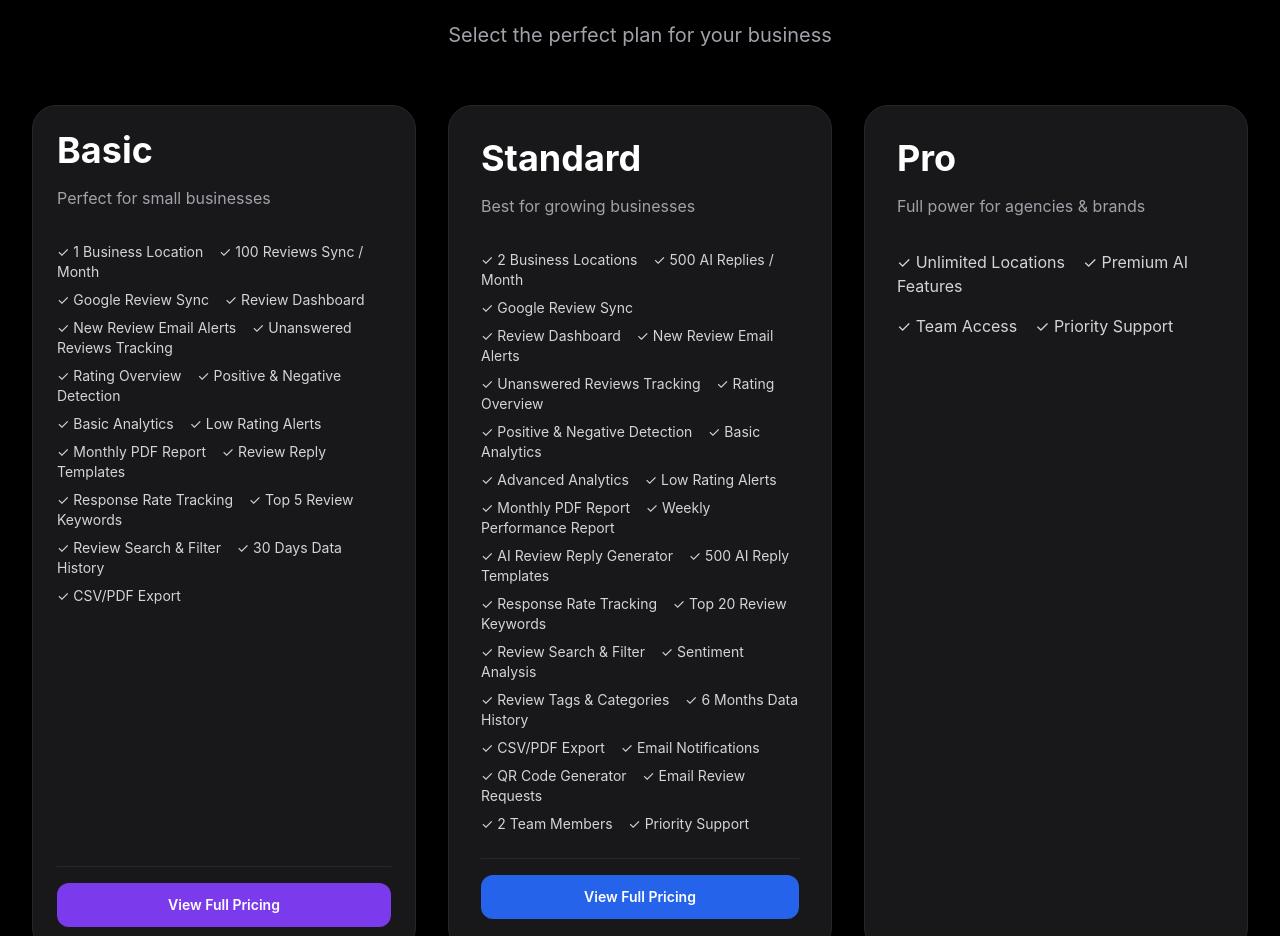
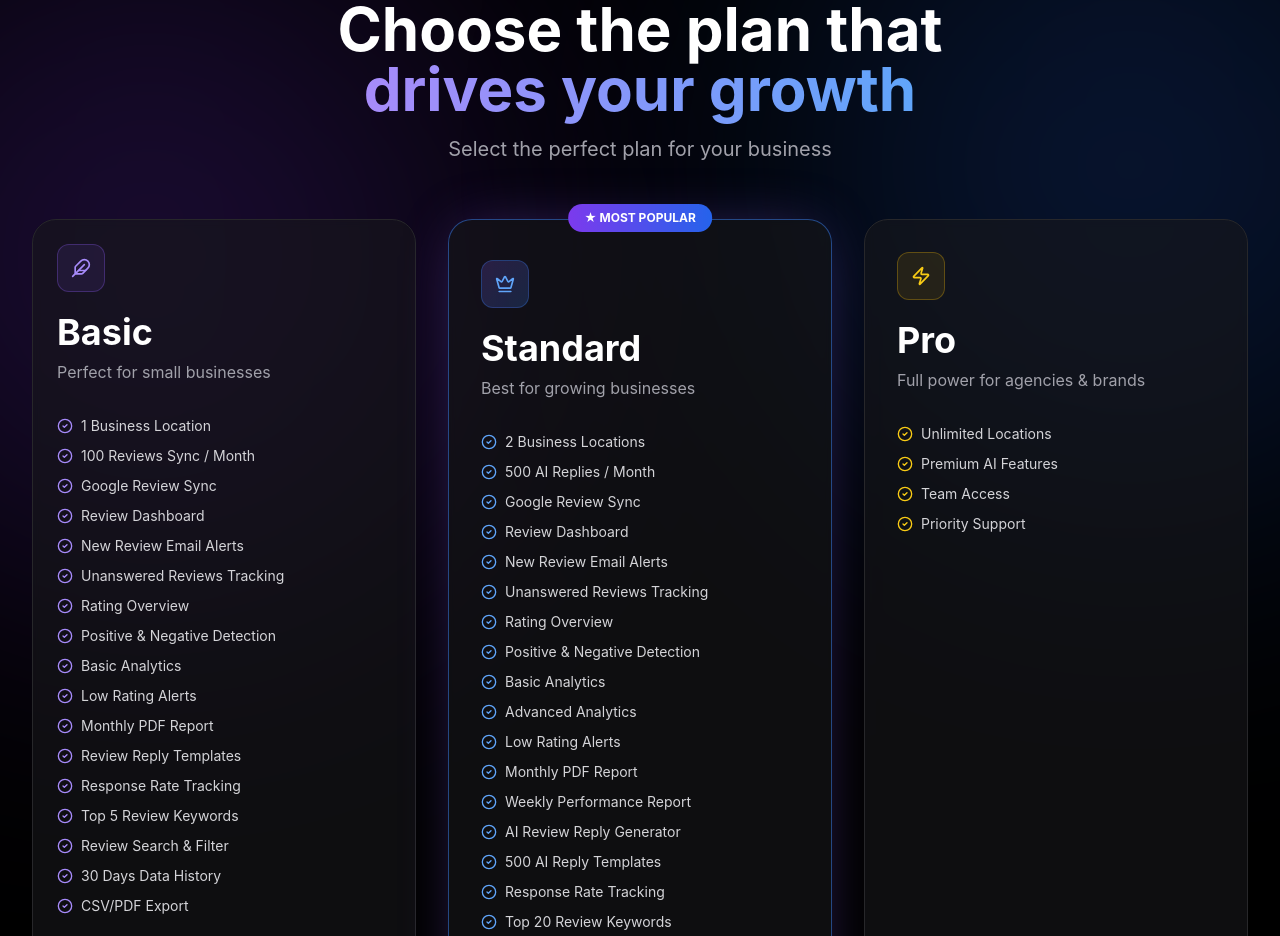
Before and after one commit to afnankhan123456/reviewreply-ai, a Next.js app: page /plans in a window 1280 px wide. Shown: the part 276-1212 px from the top of the page. Built offline with nearby package versions, Linux system fonts and the light colour scheme.

Commit message:
Update page.tsx

```diff
--- a/app/plans/page.tsx
+++ b/app/plans/page.tsx
@@ -2,10 +2,74 @@
 
 import Link from "next/link";
 import Image from "next/image";
+import { CheckCircle2, Feather, Crown, Zap, ArrowRight, Gift, Sparkles } from "lucide-react";
+
+const basicFeatures = [
+  "1 Business Location",
+  "100 Reviews Sync / Month",
+  "Google Review Sync",
+  "Review Dashboard",
+  "New Review Email Alerts",
+  "Unanswered Reviews Tracking",
+  "Rating Overview",
+  "Positive & Negative Detection",
+  "Basic Analytics",
+  "Low Rating Alerts",
+  "Monthly PDF Report",
+  "Review Reply Templates",
+  "Response Rate Tracking",
+  "Top 5 Review Keywords",
+  "Review Search & Filter",
+  "30 Days Data History",
+  "CSV/PDF Export",
+];
+
+const standardFeatures = [
+  "2 Business Locations",
+  "500 AI Replies / Month",
+  "Google Review Sync",
+  "Review Dashboard",
+  "New Review Email Alerts",
+  "Unanswered Reviews Tracking",
+  "Rating Overview",
+  "Positive & Negative Detection",
+  "Basic Analytics",
+  "Advanced Analytics",
+  "Low Rating Alerts",
+  "Monthly PDF Report",
+  "Weekly Performance Report",
+  "AI Review Reply Generator",
+  "500 AI Reply Templates",
+  "Response Rate Tracking",
+  "Top 20 Review Keywords",
+  "Review Search & Filter",
+  "Sentiment Analysis",
+  "Review Tags & Categories",
+  "6 Months Data History",
+  "CSV/PDF Export",
+  "Email Notifications",
+  "QR Code Generator",
+  "Email Review Requests",
+  "2 Team Members",
+  "Priority Support",
+];
+
+const proFeatures = [
+  "Unlimited Locations",
+  "Premium AI Features",
+  "Team Access",
+  "Priority Support",
+];
 
 export default function PlansPage() {
   return (
-    <div className="min-h-screen bg-black text-white px-4 md:px-8 py-6">
+    <div className="min-h-screen bg-black text-white px-4 md:px-8 py-6 relative overflow-hidden">
+
+      {/* Background glow orbs */}
+      <div className="absolute top-[10%] left-[-200px] w-[700px] h-[700px] rounded-full bg-violet-600/20 blur-[140px] pointer-events-none" />
+      <div className="absolute top-[5%] right-[-200px] w-[700px] h-[700px] rounded-full bg-blue-600/20 blur-[140px] pointer-events-none" />
+
+      <div className="relative z-10">
 
         {/* TOP HEADER */}
         <div className="border-b border-zinc-800 pb-8 mb-16">
@@ -42,6 +106,8 @@ export default function PlansPage() {
 
               <div className="flex items-center gap-3 bg-zinc-900 border border-zinc-800 px-5 py-3 rounded-2xl hover:border-violet-500 transition-all cursor-pointer w-fit">
 
+                <Gift size={16} className="text-violet-400" />
+
                 <span className="text-base md:text-lg font-semibold">
                   Refer & Earn
                 </span>
@@ -61,8 +127,17 @@ export default function PlansPage() {
         {/* HEADING */}
         <div className="text-center mb-14">
 
-        <h1 className="text-4xl md:text-6xl font-bold mb-4">
-          Choose Your Plan
+          <div className="inline-flex items-center gap-2 bg-zinc-900 border border-violet-500/40 rounded-full px-4 py-1.5 mb-6">
+            <Sparkles size={14} className="text-violet-400" />
+            <span className="text-xs font-semibold tracking-widest text-violet-300">PRICING PLANS</span>
+          </div>
+
+          <h1 className="text-4xl md:text-6xl font-bold mb-4 leading-tight">
+            Choose the plan that
+            <br />
+            <span className="bg-gradient-to-r from-violet-400 to-blue-400 bg-clip-text text-transparent">
+              drives your growth
+            </span>
           </h1>
 
           <p className="text-zinc-400 text-lg md:text-xl">
@@ -77,9 +152,13 @@ export default function PlansPage() {
           {/* BASIC */}
           <Link href="/plans/basic/pricing" className="h-full">
 
-          <div className="bg-zinc-900 border border-zinc-800 rounded-3xl p-6 hover:border-violet-500 transition-all cursor-pointer h-full flex flex-col">
+            <div className="bg-zinc-900/60 backdrop-blur-sm border border-zinc-800 rounded-3xl p-6 hover:border-violet-500 transition-all cursor-pointer h-full flex flex-col">
 
-            <h2 className="text-3xl md:text-4xl font-bold mb-4">
+              <div className="w-12 h-12 rounded-xl bg-violet-500/10 border border-violet-500/30 flex items-center justify-center mb-5">
+                <Feather size={20} className="text-violet-400" />
+              </div>
+
+              <h2 className="text-3xl md:text-4xl font-bold mb-2">
                 Basic
               </h2>
 
@@ -87,21 +166,19 @@ export default function PlansPage() {
                 Perfect for small businesses
               </p>
 
-            <div className="space-y-2 text-zinc-300 text-sm flex-1">
-              <div>✓ 1 Business Location &nbsp;&nbsp; ✓ 100 Reviews Sync / Month</div>
-              <div>✓ Google Review Sync &nbsp;&nbsp; ✓ Review Dashboard</div>
-              <div>✓ New Review Email Alerts &nbsp;&nbsp; ✓ Unanswered Reviews Tracking</div>
-              <div>✓ Rating Overview &nbsp;&nbsp; ✓ Positive & Negative Detection</div>
-              <div>✓ Basic Analytics &nbsp;&nbsp; ✓ Low Rating Alerts</div>
-              <div>✓ Monthly PDF Report &nbsp;&nbsp; ✓ Review Reply Templates</div>
-              <div>✓ Response Rate Tracking &nbsp;&nbsp; ✓ Top 5 Review Keywords</div>
-              <div>✓ Review Search & Filter &nbsp;&nbsp; ✓ 30 Days Data History</div>
-              <div>✓ CSV/PDF Export</div>
+              <div className="space-y-2.5 text-zinc-300 text-sm flex-1">
+                {basicFeatures.map((feature) => (
+                  <div key={feature} className="flex items-center gap-2">
+                    <CheckCircle2 size={16} className="text-violet-400 shrink-0" />
+                    <span>{feature}</span>
+                  </div>
+                ))}
               </div>
 
               <div className="mt-6 pt-4 border-t border-zinc-800">
-              <div className="bg-violet-600 hover:bg-violet-700 text-white text-center font-semibold py-3 px-6 rounded-xl transition-all text-sm">
-                View Full Pricing
+                <div className="bg-violet-600 hover:bg-violet-700 text-white text-center font-semibold py-3 px-6 rounded-xl transition-all text-sm flex items-center justify-center gap-2">
+                  Get Started
+                  <ArrowRight size={16} />
                 </div>
               </div>
 
@@ -112,9 +189,17 @@ export default function PlansPage() {
           {/* STANDARD */}
           <Link href="/plans/standard/pricing" className="h-full">
 
-          <div className="bg-zinc-900 border border-zinc-800 rounded-3xl p-8 hover:border-blue-500 transition-all cursor-pointer h-full flex flex-col">
+            <div className="relative bg-zinc-900/60 backdrop-blur-sm border border-blue-500/50 rounded-3xl p-8 hover:border-blue-400 transition-all cursor-pointer h-full flex flex-col shadow-[0_0_60px_-15px_rgba(139,92,246,0.4)]">
 
-            <h2 className="text-3xl md:text-4xl font-bold mb-4">
+              <div className="absolute -top-4 left-1/2 -translate-x-1/2 bg-gradient-to-r from-violet-600 to-blue-600 text-white text-xs font-bold px-4 py-1.5 rounded-full flex items-center gap-1.5 whitespace-nowrap">
+                ★ MOST POPULAR
+              </div>
+
+              <div className="w-12 h-12 rounded-xl bg-gradient-to-br from-violet-500/20 to-blue-500/20 border border-blue-500/30 flex items-center justify-center mb-5 mt-2">
+                <Crown size={20} className="text-blue-400" />
+              </div>
+
+              <h2 className="text-3xl md:text-4xl font-bold mb-2">
                 Standard
               </h2>
 
@@ -122,26 +207,19 @@ export default function PlansPage() {
                 Best for growing businesses
               </p>
 
-            <div className="space-y-2 text-zinc-300 text-sm flex-1">
-              <div>✓ 2 Business Locations &nbsp;&nbsp; ✓ 500 AI Replies / Month</div>
-              <div>✓ Google Review Sync</div>
-              <div>✓ Review Dashboard &nbsp;&nbsp; ✓ New Review Email Alerts</div>
-              <div>✓ Unanswered Reviews Tracking &nbsp;&nbsp; ✓ Rating Overview</div>
-              <div>✓ Positive & Negative Detection &nbsp;&nbsp; ✓ Basic Analytics</div>
-              <div>✓ Advanced Analytics &nbsp;&nbsp; ✓ Low Rating Alerts</div>
-              <div>✓ Monthly PDF Report &nbsp;&nbsp; ✓ Weekly Performance Report</div>
-              <div>✓ AI Review Reply Generator &nbsp;&nbsp; ✓ 500 AI Reply Templates</div>
-              <div>✓ Response Rate Tracking &nbsp;&nbsp; ✓ Top 20 Review Keywords</div>
-              <div>✓ Review Search & Filter &nbsp;&nbsp; ✓ Sentiment Analysis</div>
-              <div>✓ Review Tags & Categories &nbsp;&nbsp; ✓ 6 Months Data History</div>
-              <div>✓ CSV/PDF Export &nbsp;&nbsp; ✓ Email Notifications</div>
-              <div>✓ QR Code Generator &nbsp;&nbsp; ✓ Email Review Requests</div>
-              <div>✓ 2 Team Members &nbsp;&nbsp; ✓ Priority Support</div>
+              <div className="space-y-2.5 text-zinc-300 text-sm flex-1">
+                {standardFeatures.map((feature) => (
+                  <div key={feature} className="flex items-center gap-2">
+                    <CheckCircle2 size={16} className="text-blue-400 shrink-0" />
+                    <span>{feature}</span>
+                  </div>
+                ))}
               </div>
 
               <div className="mt-6 pt-4 border-t border-zinc-800">
-              <div className="bg-blue-600 hover:bg-blue-700 text-white text-center font-semibold py-3 px-6 rounded-xl transition-all text-sm">
-                View Full Pricing
+                <div className="bg-gradient-to-r from-violet-600 to-blue-600 hover:opacity-90 text-white text-center font-semibold py-3 px-6 rounded-xl transition-all text-sm flex items-center justify-center gap-2">
+                  Get Started
+                  <ArrowRight size={16} />
                 </div>
               </div>
 
@@ -152,9 +230,13 @@ export default function PlansPage() {
           {/* PRO */}
           <Link href="/plans/pro/pricing" className="h-full">
 
-          <div className="bg-zinc-900 border border-zinc-800 rounded-3xl p-8 hover:border-yellow-500 transition-all cursor-pointer h-full flex flex-col">
+            <div className="bg-zinc-900/60 backdrop-blur-sm border border-zinc-800 rounded-3xl p-8 hover:border-yellow-500 transition-all cursor-pointer h-full flex flex-col">
 
-            <h2 className="text-3xl md:text-4xl font-bold mb-4">
+              <div className="w-12 h-12 rounded-xl bg-yellow-500/10 border border-yellow-500/30 flex items-center justify-center mb-5">
+                <Zap size={20} className="text-yellow-400" />
+              </div>
+
+              <h2 className="text-3xl md:text-4xl font-bold mb-2">
                 Pro
               </h2>
 
@@ -162,9 +244,20 @@ export default function PlansPage() {
                 Full power for agencies & brands
               </p>
 
-            <div className="space-y-4 text-zinc-300 flex-1">
-              <div>✓ Unlimited Locations &nbsp;&nbsp; ✓ Premium AI Features</div>
-              <div>✓ Team Access &nbsp;&nbsp; ✓ Priority Support</div>
+              <div className="space-y-2.5 text-zinc-300 text-sm flex-1">
+                {proFeatures.map((feature) => (
+                  <div key={feature} className="flex items-center gap-2">
+                    <CheckCircle2 size={16} className="text-yellow-400 shrink-0" />
+                    <span>{feature}</span>
+                  </div>
+                ))}
+              </div>
+
+              <div className="mt-6 pt-4 border-t border-zinc-800">
+                <div className="border border-yellow-500 text-yellow-400 hover:bg-yellow-500/10 text-center font-semibold py-3 px-6 rounded-xl transition-all text-sm flex items-center justify-center gap-2">
+                  Get Started
+                  <ArrowRight size={16} />
+                </div>
               </div>
 
             </div>
@@ -208,5 +301,7 @@ export default function PlansPage() {
         </div>
 
       </div>
+
+    </div>
   );
 }
```
Lines whose indentation alone changed are shown as unchanged.
